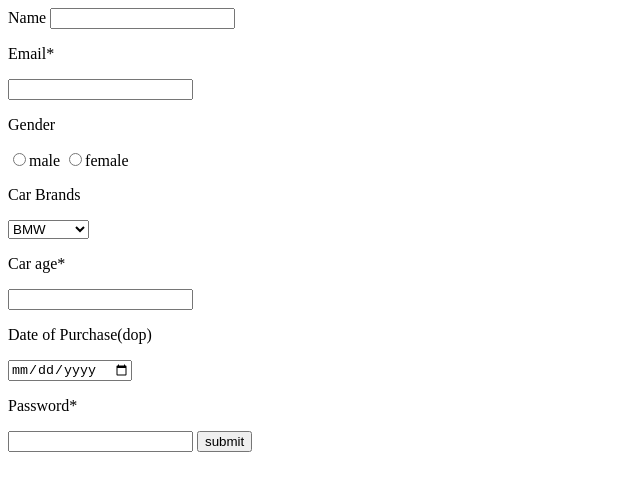
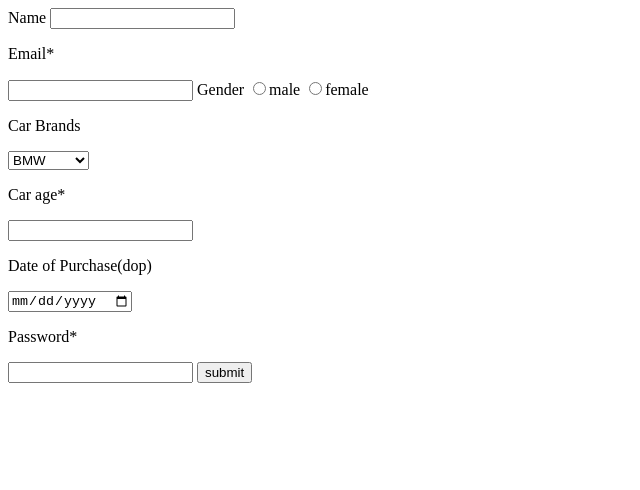
Before and after one commit to acciojob/car-insurance-form-Subhamshaw01, a website: page main.html in a window 1280 px wide. Shown: the whole page, without its empty margins (0-640 px from the left). Drawn offline with Linux system fonts and the light colour scheme.

Commit message:
created a submission

```diff
--- a/main.html
+++ b/main.html
@@ -11,7 +11,7 @@
 	<input type="text" >
 	<label id="email"> <p>Email*</P></label>
 	<input type="text"></label>
-	<p>Gender</p>
+	Gender
 	<input type="radio" name="gender">male
 	<input type="radio" name="gender">female
 	<label id="car"><p>Car Brands</p></label>
```
